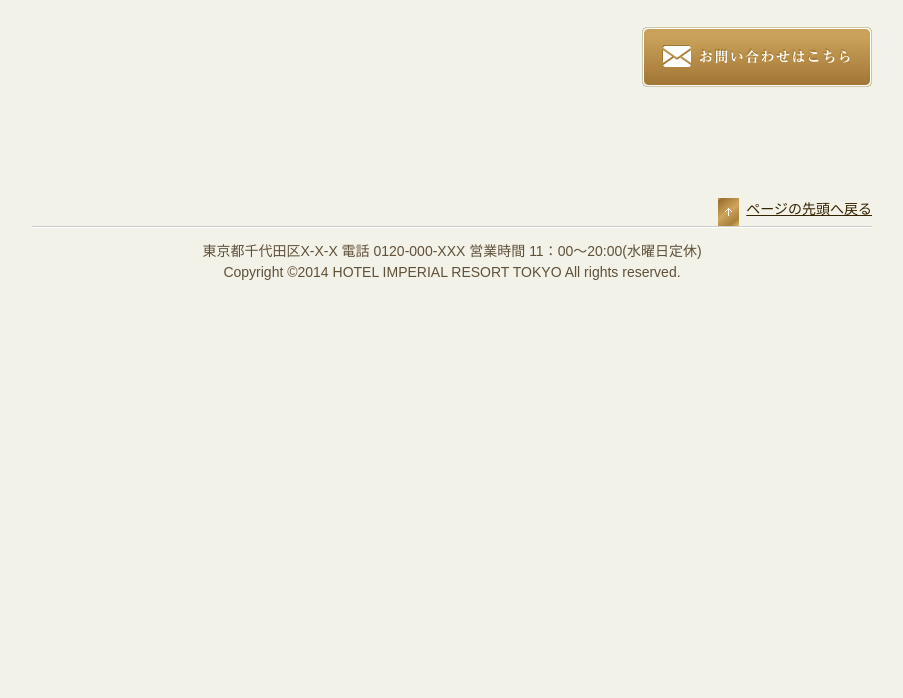
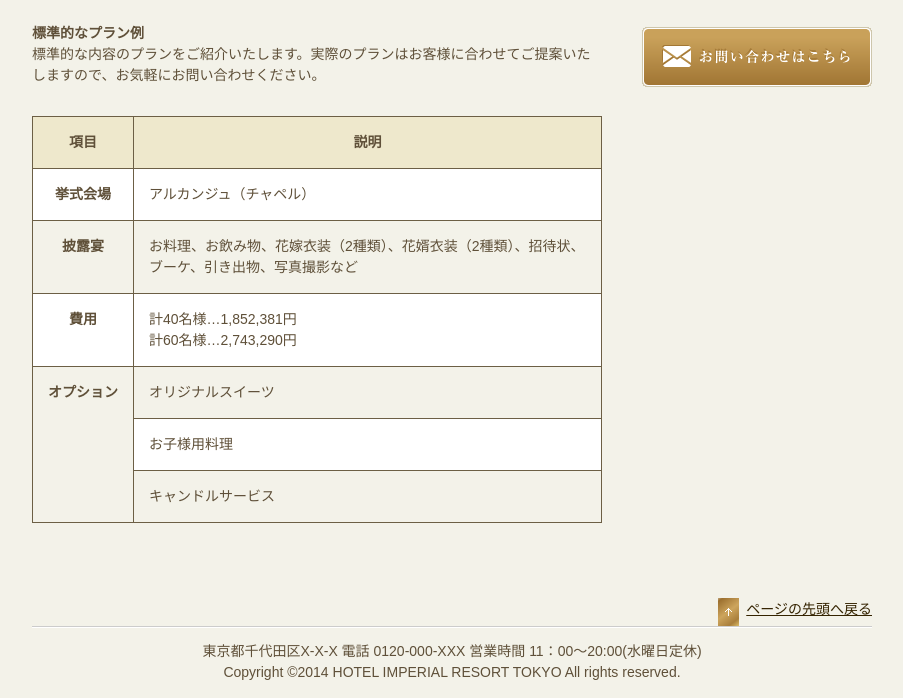
Before and after one commit to asano-k/asano-k.github.io, a plain HTML site: page plan.html in a window 1280 px wide. Shown: the part 312-1010 px from the top of the page, without its empty margins (188-1091 px from the left). Before the commit the page ends 800 px from the top, so only its background shows below. Drawn offline with Linux system fonts and the light colour scheme.

Commit message:
6-5まで

```diff
--- a/css/style.css
+++ b/css/style.css
@@ -124,7 +124,37 @@ nav ul li a:hover{
 /* 「結婚式場のコンセプト」ページ ここまで↑ */
 
 /* 「プランのご案内」ページ ここから↓ */
-
+table{
+  border-collapse: collapse;
+}
+caption{
+  text-align: left;
+  margin-bottom: 30px;
+}
+caption p{
+  margin-top: 0;
+  margin-bottom: 0;
+}
+table th,table td{
+  padding:15px;
+  border:1px solid #6c5f45;
+}
+table tr th:first-child{
+  width:70px;
+}
+table tbody th,
+table tbody td{
+  vertical-align: top;
+}
+table thead tr th{
+  background-color: #eee8cc;
+}
+table tbody tr:nth-child(odd){
+  background-color: #ffffff;
+}
+table tbody tr:nth-child(even){
+  border-color: #f4f2f0;
+}
 /* 「プランのご案内」ページ ここまで↑ */
 
 /* 「ブライダルフェア」ページ ここから↓ */
--- a/plan.html
+++ b/plan.html
@@ -2,7 +2,7 @@
 <html lang="ja">
   <head>
     <meta charset="UTF-8">
-    <title>結婚式場のコンセプト - HOTEL IMPERIAL RESORT TOKYO</title>
+    <title>プランのご案内 - HOTEL IMPERIAL RESORT TOKYO</title>
     <link rel="stylesheet" href="css/style.css">
   </head>
 
@@ -21,13 +21,49 @@
     <div id="breadcrumb">
       <ul>
         <li><a href="index.html">ホーム</a></li>
-        <li>結婚式場のコンセプト</li>
+        <li>プランのご案内</li>
       </ul>
     </div>
     <div id="contents">
       <div id="main">
         <article>
-          <h1>結婚式場のコンセプト</h1>
+          <h1>プランのご案内</h1>
+          <table>
+            <caption>
+              <strong>標準的なプラン例</strong><p>標準的な内容のプランをご紹介いたします。実際のプランはお客様に合わせてご提案いたしますので、お気軽にお問い合わせください。</p>
+            </caption>
+            <thead>
+            <tr>
+             <th scope="col">項目</th>
+             <th scope="col">説明</th>
+            </tr>
+            <tr>
+            </thead>
+            <tbody>
+             <th scope="row">挙式会場</th>
+             <td>アルカンジュ（チャペル）</td>
+            </tr>
+            <tr>
+             <th scope="row">披露宴</th>
+             <td>お料理、お飲み物、花嫁衣装（2種類）、花婿衣装（2種類）、招待状、ブーケ、引き出物、写真撮影など</td>
+            </tr>
+            <tr>
+              <th scope="row">費用</th>
+              <td>計40名様…1,852,381円<br>計60名様…2,743,290円</td>
+            </tr>
+            <tr>
+              <th rowspan="3" scope="rowgroup">オプション</th>
+              <td>オリジナルスイーツ</td>
+            </tr>
+            <tr>
+              <td>お子様用料理</td>
+            </tr>
+            <tr>
+              <td>キャンドルサービス</td>
+            </tr>
+            </tbody>
+          </table>
+
         </article>
       </div>
       <div id="sub">
```
